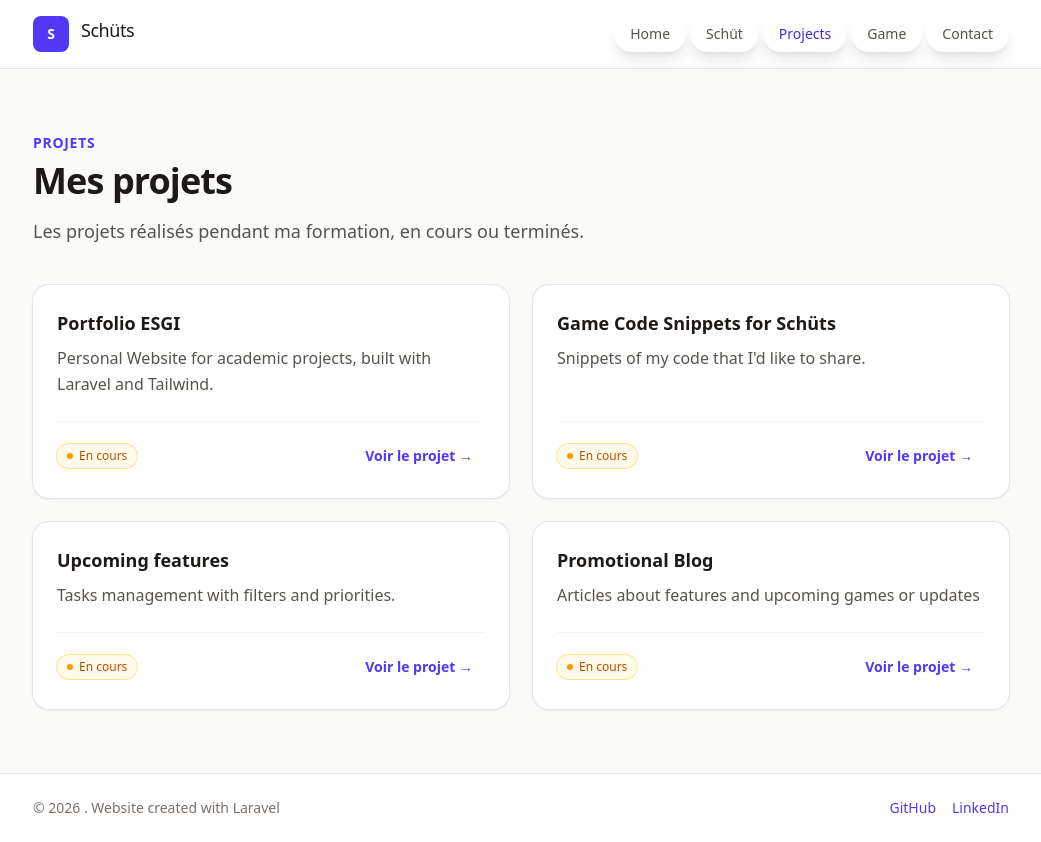
After one commit to loganrenaut/Laravel, a Laravel app: page /projects in a window 1280 px wide. The commit adds this page. Shown: the whole page, without its empty margins (119-1160 px from the left). Run offline with Laravel 12, Linux system fonts and the light colour scheme; style sheets or scripts are compiled from the project's sources; some web fonts are replaced.

Commit message:
"feat: Minor corrections throughout the views"

```diff
--- a/resources/views/Components/layout.blade.php
+++ b/resources/views/Components/layout.blade.php
@@ -12,18 +12,18 @@
 
         @vite(['resources/css/app.css', 'resource/js/app.js'])
     </head>
-
     <body class="flex min-h-screen flex-col bg-stone-50 front-sans text-stone-800 antialiased">
-        <header class="ticky top-0 z-10 border-b border-stone-200 bg-white/80 backdrop-blur">
-            <nav class="mx auto flex max-w-5xl flex-wrap items-center justify-between gap-4 px-6 -x4">
+        <header class="sticky top-0 z-10 border-b border-stone-200 bg-white/80 backdrop-blur" x-data="{ open: false }">
+            <nav class="mx-auto flex max-w-5xl items-center justify-between gap-4 px-6 py-4">
                 <a href="/" class="flex item-center gap-3">
                     <span class="flex size-9 items-center justify-center rounded-lg bg-indigo-600 text-sm font-bold text-white">S</span>
-                    <span class="text-lg front-semibold tracking-tight text-stone-900">Schüts</span>
+                    <span class="text-lg front-bold tracking-tight text-stone-900">Schüts</span>
                 </a>
 
                 <div class="flex gap-1">
                     <x-nav-link class="shadow-lg" :href="route('home')" :active="request()->routeIs('home')">Home</x-nav-link>
                     <x-nav-link class="shadow-lg" :href="route('shut')" :active="request()->routeIS('shut')">Schüt</x-nav-link>
+                    <x-nav-link class="shadow-lg" :href="route('projects.index')" :active="request()->routeIS('projects.*')">Projects</x-nav-link>
                     <x-nav-link class="shadow-lg" :href="route('game')" :active="request()->routeIs('game')">Game</x-nav-link>
                     <x-nav-link class="shadow-lg" :href="route('contact')" :active="request()->routeIs('contact')">Contact</x-nav-link>
 
--- /dev/null
+++ b/resources/views/Components/status-badge.blade.php
@@ -0,0 +1,14 @@
+@props(['status'])
+
+<span {{ $attributes->class([
+    'inline-flex w-fit items-center gap-1.5 rounded-full px-2.5 py-1 text-xs font-medium ring-1',
+    'bg-emerald-50 text-emerald-700 ring-emerald-200' => $status === 'termine',
+    'bg-amber-50 text-amber-700 ring-amber-200' => $status === 'en_cours',
+]) }}>
+    <span @class([
+        'size-1.5 rounded-full',
+        'bg-emerald-500' => $status === 'termine',
+        'bg-amber-500' => $status === 'en_cours',
+    ])></span>
+    {{ $status === 'termine' ? 'Terminé' : 'En cours' }}
+</span>
--- a/resources/views/contact.blade.php
+++ b/resources/views/contact.blade.php
@@ -11,9 +11,9 @@
             <div class="space-y-4">
                 <a href="mailto:renaut.logan@icloud.com" class="block rounded-2xl bg-white p-6 shadow-sm ring-1 ring-stone-200 hover:ring-indigo-300">
                     <p class="text-sm font-medium text-stone-600">E-mail</p>
-                    <p class="mt-1 font-semibold text-indigo-600">a.renaut@skolae.fr</p>
-                    <P class="mt-1 font-semibold text-indigo-600">h.lucas@skolae.fr</P>
-                    <P class="mt-1 font-semibold text-indigo-600">a.lao@skolae.fr</P>
+                    <p class="mt-1 font-semibold text-indigo-600">renaut@skolae.fr</p>
+                    <P class="mt-1 font-semibold text-indigo-600">lucas@skolae.fr</P>
+                    <P class="mt-1 font-semibold text-indigo-600">lao@skolae.fr</P>
                 </a>
                 <div class="rounded-2xl bg-white p-6 shadow-sm ring-1 ring-stone-200">
                     <p class="text-sm font-medium text-stone-500">Localisation</p>
--- /dev/null
+++ b/resources/views/projects/index.blade.php
@@ -0,0 +1,27 @@
+{{-- Attend : $projects, un tableau de projets (id, title, description, status). --}}
+<x-layout title="Projets · Schüt">
+    <p class="text-sm font-semibold uppercase tracking-wider text-indigo-600">Projets</p>
+    <h1 class="mt-2 text-4xl font-bold tracking-tight text-stone-900">Mes projets</h1>
+    <p class="mt-4 max-w-2xl text-lg text-stone-600">
+        Les projets réalisés pendant ma formation, en cours ou terminés.
+    </p>
+
+    <div class="mt-10 grid gap-6 md:grid-cols-2">
+        @forelse ($projects as $project)
+            <article class="flex flex-col rounded-2xl bg-white p-6 shadow-sm ring-1 ring-stone-200">
+                <h2 class="text-lg font-semibold text-stone-900">{{ $project['title'] }}</h2>
+                <p class="mt-2 flex-1 leading-relaxed text-stone-600">{{ $project['description'] }}</p>
+                <div class="mt-6 flex items-center justify-between border-t border-stone-100 pt-4">
+                    <x-status-badge :status="$project['status']" />
+                    <a href="{{ route('projects.show', $project['id']) }}" class="rounded-lg px-3 py-2 text-sm font-semibold text-indigo-600 hover:bg-indigo-50">
+                        Voir le projet →
+                    </a>
+                </div>
+            </article>
+        @empty
+            <div class="rounded-2xl border border-dashed border-stone-300 bg-white p-10 text-center text-stone-500 md:col-span-2">
+                Aucun projet pour le moment.
+            </div>
+        @endforelse
+    </div>
+</x-layout>
--- a/resources/views/shut.blade.php
+++ b/resources/views/shut.blade.php
@@ -1,4 +1,4 @@
-<x-layout title="Home . SCHÜT">
+<x-layout title="Home . Schuts">
     <main class="mx-auto w-full max-w-5xl flex-1 px-6 py-12 sm:py-16">
 
         <section class="grid items-center gap-10 md:grid-cols-[1fr_auto]">
--- a/routes/web.php
+++ b/routes/web.php
@@ -4,7 +4,6 @@ use Illuminate\Support\Facades\Route;
 use app\Http\Controllers\ProjectController;
 
 Route::get('/', function () {
-
     $projects = [
         [
             'id' => 1,
@@ -137,7 +136,7 @@ Route::get('/projects/{id}', function(int $id) {
 
     foreach ($projects as $project) {
         if ($project['id'] === $id) {
-            return view('project.show', compact('project'));
+            return view('projects.show', compact('project'));
         }
     }
     abort(404);
```
Also changed, not shown: resources/views/projects/show.blade.php (added, +28 -0 lines).
